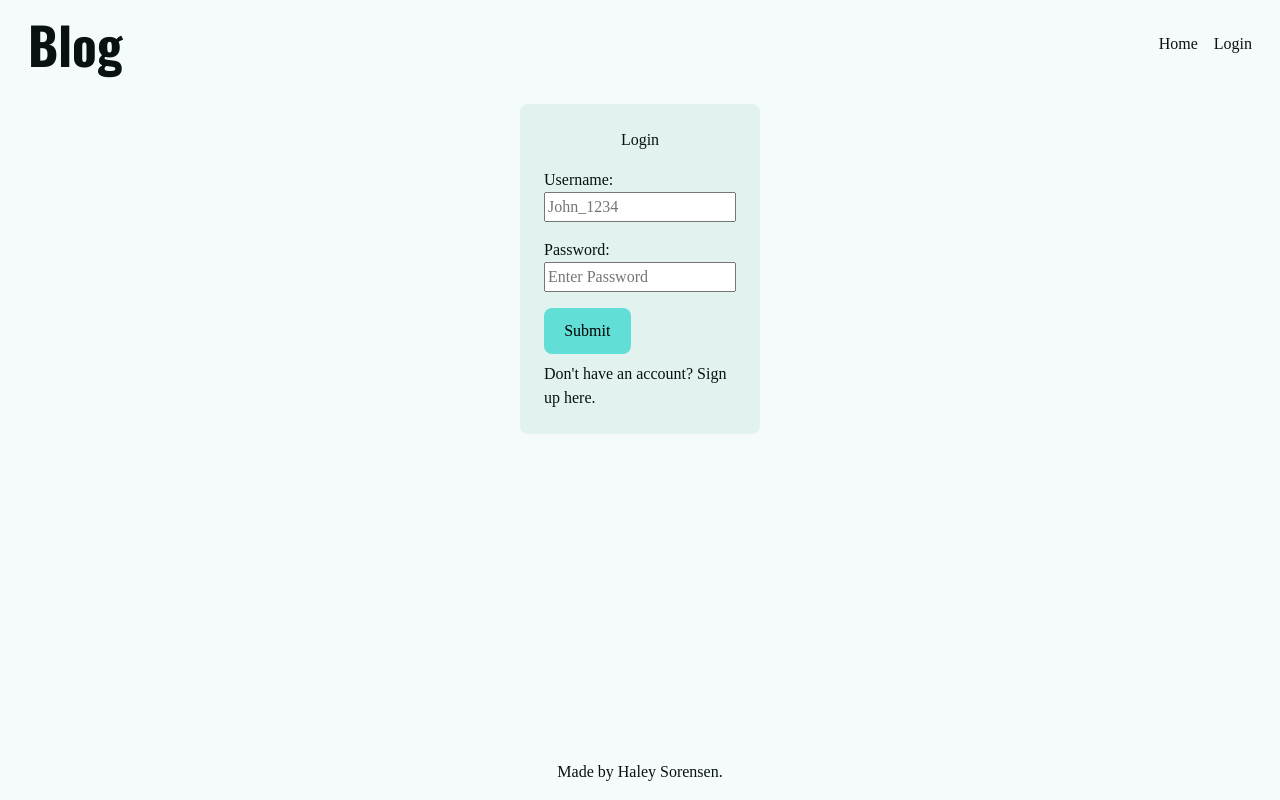
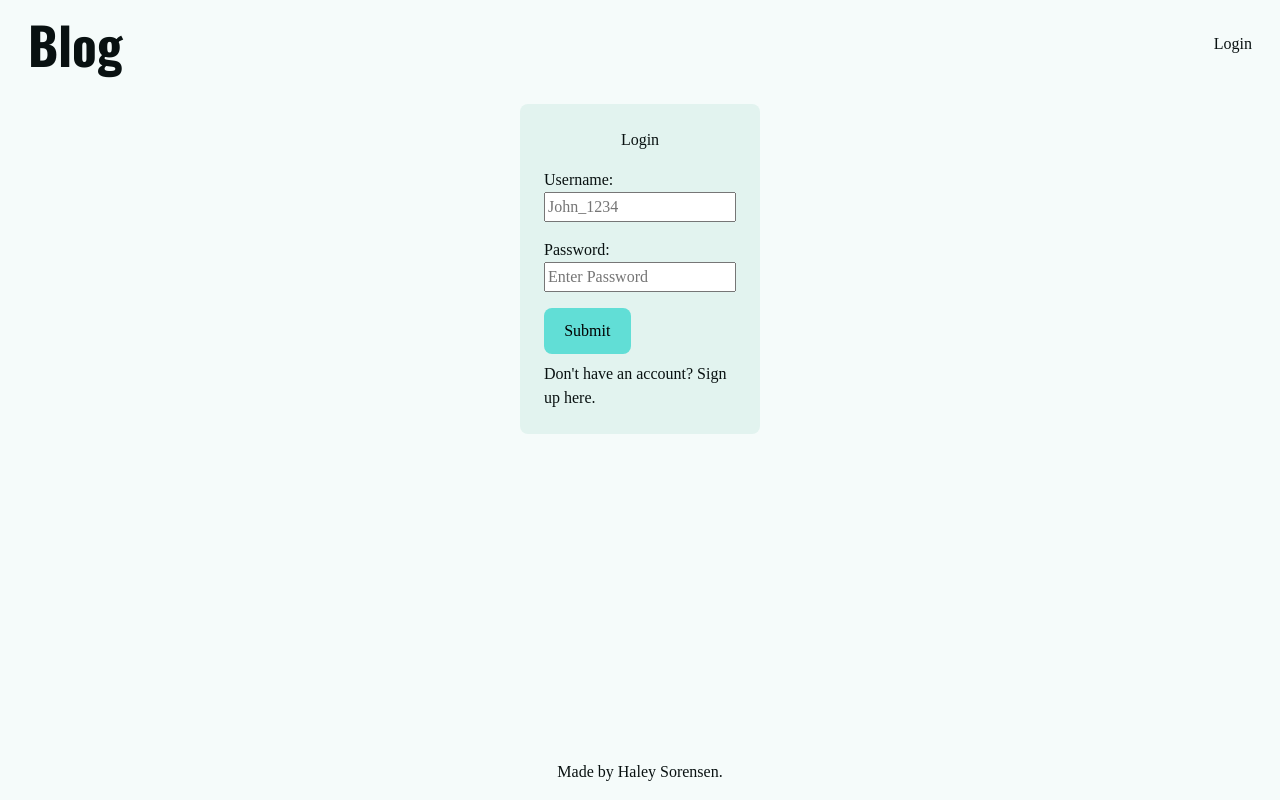
Before and after one commit to Hsoren31/blog-api, a React (Vite) app in the folder blog/: page /login in a window 1280 px wide. Built offline with nearby package versions, Linux system fonts and the light colour scheme; no server answers; a web font is replaced by a local one.

Commit message:
[blog] REFACTOR: heading to be the link to home

```diff
--- a/blog/src/components/Header.jsx
+++ b/blog/src/components/Header.jsx
@@ -7,12 +7,11 @@ export default function Header() {
 
   return (
     <header>
-      <h1>Blog</h1>
+      <a href="/">
+        <h1>Blog</h1>
+      </a>
       <nav>
         <ul>
-          <li>
-            <Link to="/">Home</Link>
-          </li>
           {currentUser && (
             <li>
               <a href={`/${currentUser.username}`}>{currentUser.username}</a>
```
